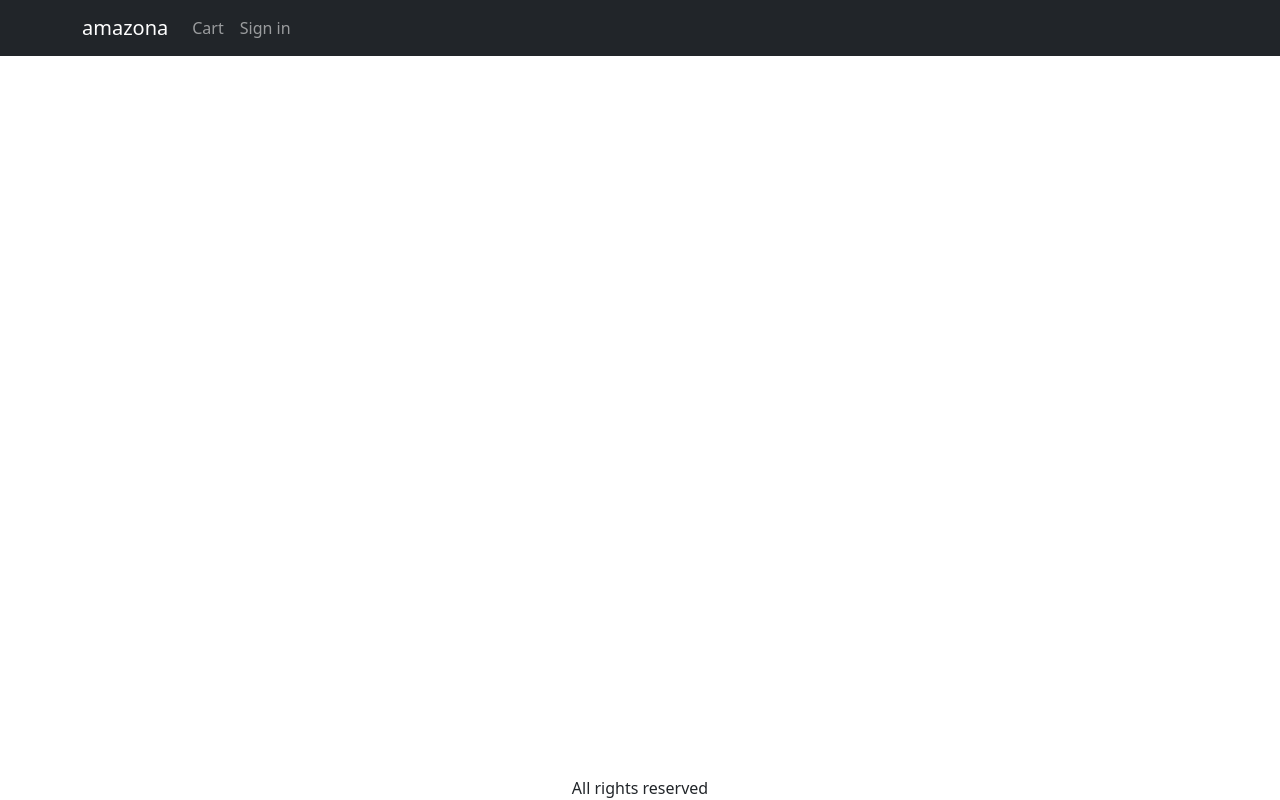
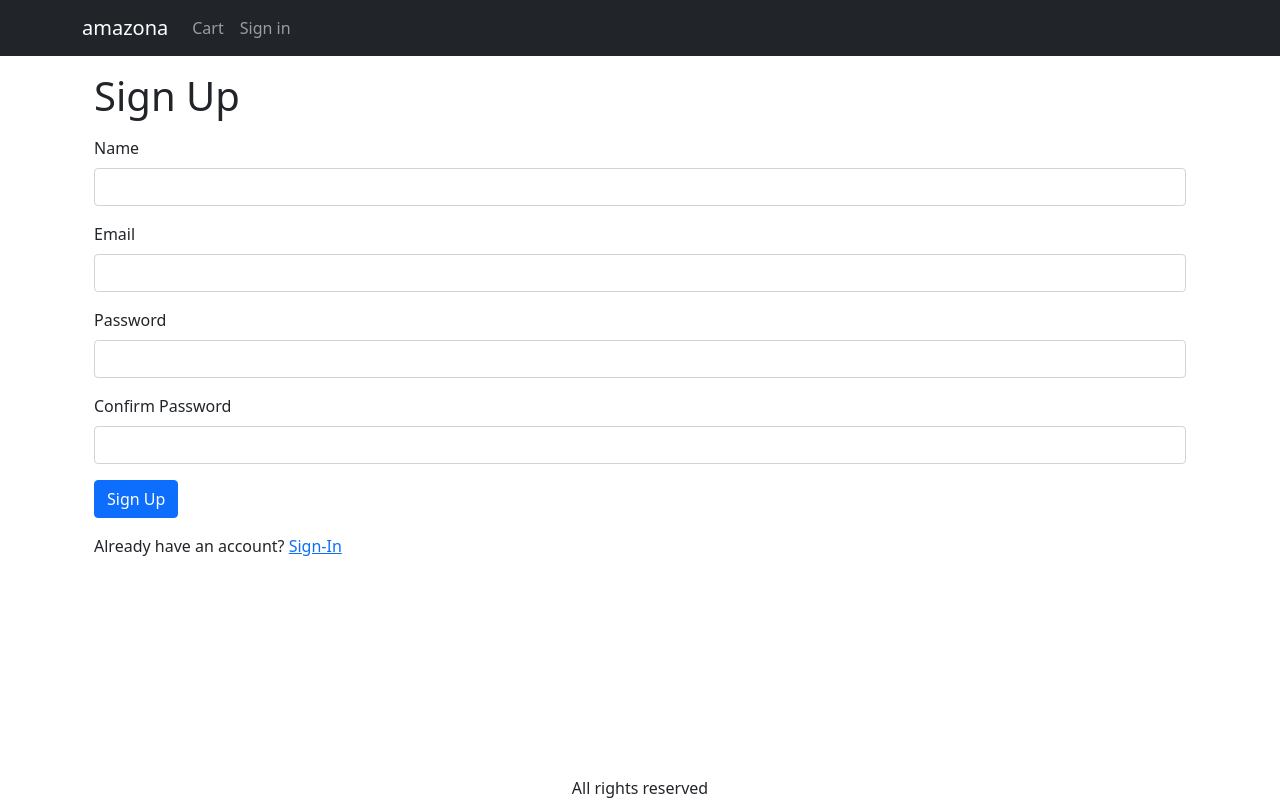
Before and after one commit to udayarajurs/amazonareactjs, a React (Create React App) app in the folder frontend/: page /signup in a window 1280 px wide. Built offline with nearby package versions, Linux system fonts and the light colour scheme.

Commit message:
Video 25 done

```diff
--- a/frontend/src/App.js
+++ b/frontend/src/App.js
@@ -15,6 +15,7 @@
 import {ToastContainer} from 'react-toastify';
 import 'react-toastify/dist/ReactToastify.css';
 import ShippingAddressScreen from './screens/ShippingAddressScreen';
+import SignupScreen from './screens/SignupScreen';
 function App() {
   const {state, dispatch: ctxDispatch} = useContext(Store);
   const {cart, userInfo} = state;
@@ -75,6 +76,7 @@
               <Route path="/product/:slug" element={<ProductScreen />} />
               <Route path="/cart" element={<CartScreen />} />
               <Route path="/signin" element={<SigninScreen />} />
+              <Route path="/signup" element={<SignupScreen />} />
               <Route path="/shipping" element={<ShippingAddressScreen />} />
               <Route path="/" element={<HomeScreen />} />
             </Routes>
--- /dev/null
+++ b/frontend/src/screens/SignupScreen.js
@@ -0,0 +1,98 @@
+import Button from 'react-bootstrap/Button';
+import {Helmet} from 'react-helmet-async';
+import {Link, useLocation, useNavigate} from 'react-router-dom';
+import Container from 'react-bootstrap/Container';
+import Form from 'react-bootstrap/Form';
+import axios from 'axios';
+import {useContext, useEffect, useState} from 'react';
+import {Store} from '../Store';
+import {toast} from 'react-toastify';
+import {getError} from '../utils';
+
+export default function SignupScreen() {
+  const navigate = useNavigate();
+  const {search} = useLocation();
+  const redirectInUrl = new URLSearchParams(search).get('redirect');
+  const redirect = redirectInUrl ? redirectInUrl : '/';
+
+  const [name, setName] = useState('');
+  const [email, setEmail] = useState('');
+  const [password, setPassword] = useState('');
+  const [confirmPassword, setConfirmPassword] = useState('');
+
+  const {state, dispatch: ctxDispatch} = useContext(Store);
+  const {userInfo} = state;
+  const submitHandler = async e => {
+    e.preventDefault();
+    if (password !== confirmPassword) {
+      toast.error('Passwords do not match');
+      return;
+    }
+    try {
+      const {data} = await axios.post('/api/users/signup', {
+        name,
+        email,
+        password,
+      });
+      ctxDispatch({type: 'USER_SIGNIN', payload: data});
+      localStorage.setItem('userInfo', JSON.stringify(data));
+      navigate(redirect || '/');
+    } catch (err) {
+      toast.error(getError(err));
+    }
+  };
+
+  useEffect(() => {
+    if (userInfo) {
+      navigate(redirect);
+    }
+  }, [navigate, redirect, userInfo]);
+
+  return (
+    <Container className="small-container">
+      <Helmet>
+        <title>Sign Up</title>
+      </Helmet>
+
+      <h1 className="my-3">Sign Up</h1>
+      <Form onSubmit={submitHandler}>
+        <Form.Group className="mb-3" controlId="name">
+          <Form.Label>Name</Form.Label>
+          <Form.Control required onChange={e => setName(e.target.value)} />
+        </Form.Group>
+        <Form.Group className="mb-3" controlId="email">
+          <Form.Label>Email</Form.Label>
+          <Form.Control
+            type="email"
+            required
+            onChange={e => setEmail(e.target.value)}
+          />
+        </Form.Group>
+        <Form.Group className="mb-3" controlId="password">
+          <Form.Label>Password</Form.Label>
+          <Form.Control
+            type="password"
+            required
+            onChange={e => setPassword(e.target.value)}
+          />
+        </Form.Group>
+
+        <Form.Group className="mb-3" controlId="password">
+          <Form.Label>Confirm Password</Form.Label>
+          <Form.Control
+            type="password"
+            required
+            onChange={e => setConfirmPassword(e.target.value)}
+          />
+        </Form.Group>
+        <div className="mb-3">
+          <Button type="submit">Sign Up</Button>
+        </div>
+        <div className="mb-3">
+          Already have an account?{' '}
+          <Link to={`/signin?redirect=${redirect}`}>Sign-In</Link>
+        </div>
+      </Form>
+    </Container>
+  );
+}
```
Also changed, not shown: 1 other file (tests, documents, lock files or other folders).
